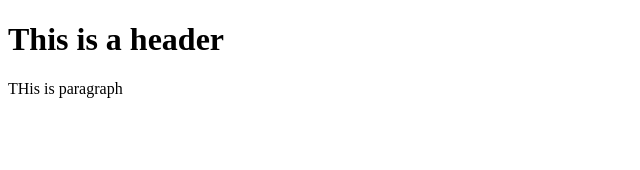
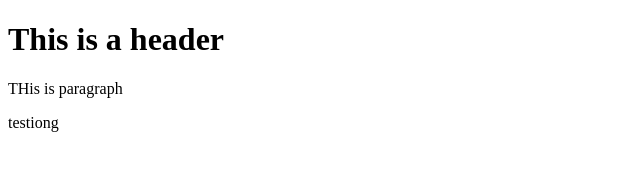
Before and after one commit to Johnson-Mei/git-test, a website: page index.html in a window 1280 px wide. Shown: the full height of the page, 0-640 px from the left. Drawn offline with Linux system fonts and the light colour scheme.

Commit message:
USING NPM

```diff
--- a/index.html
+++ b/index.html
@@ -3,6 +3,6 @@
     <BODY>
         <H1> This is a header </H1>
         <p> THis is paragraph</p>
-
+        <p> testiong </p>
     </BODY>
 </HTML>
```
Also changed, not shown: package.json (added, +24 -0 lines), 2 other files.
